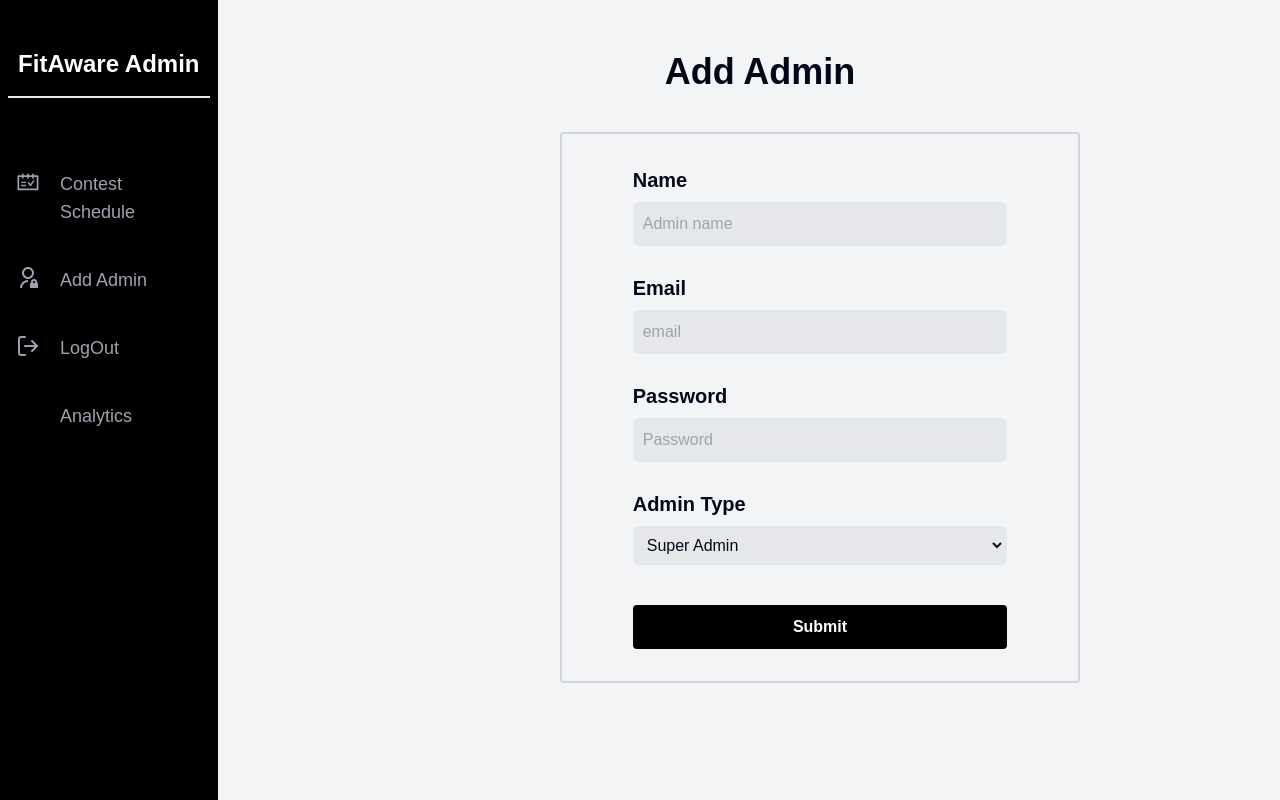
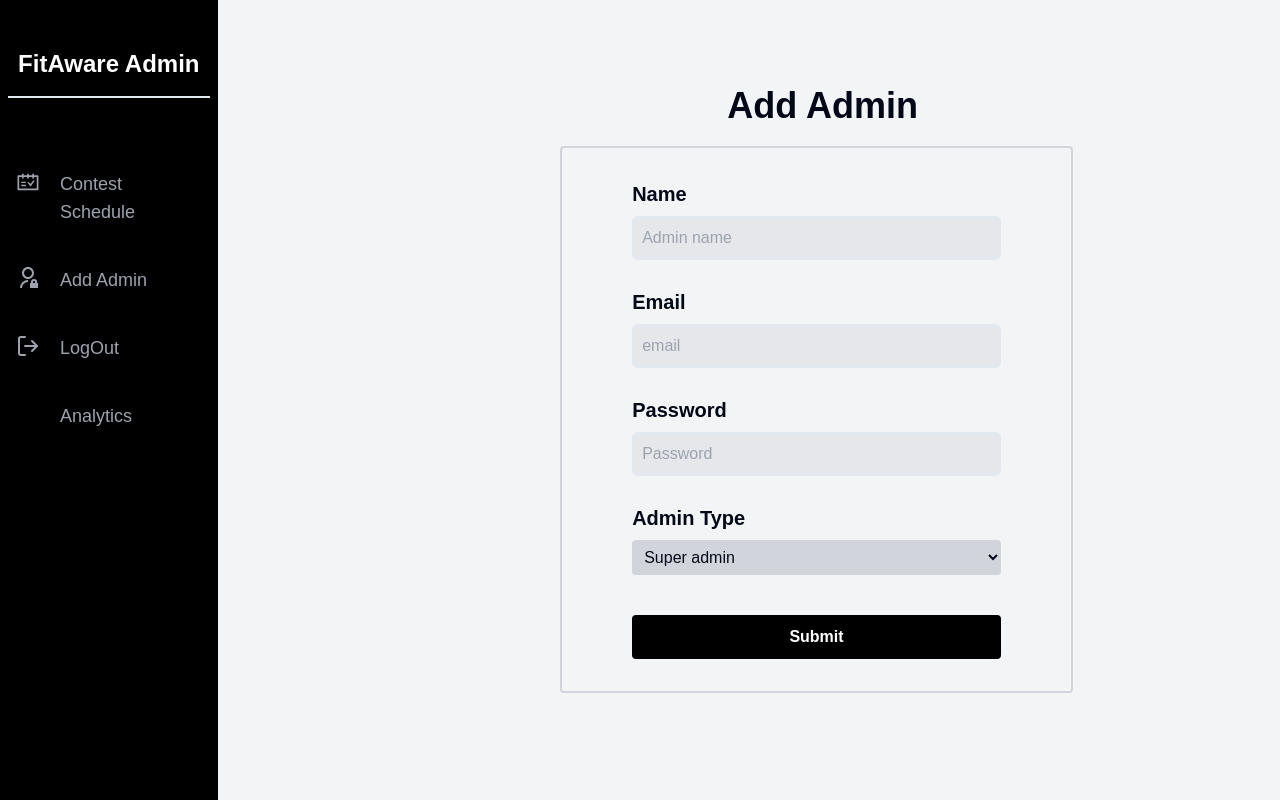
Before and after one commit to kesh-007/hackathon-client, a Next.js app: page /admin/alleve/events/login in a window 1280 px wide. Built offline with nearby package versions, Linux system fonts and the light colour scheme.

Commit message:
fix:add api in addadmin page

```diff
--- a/src/app/admin/alleve/events/login/page.tsx
+++ b/src/app/admin/alleve/events/login/page.tsx
@@ -1,10 +1,11 @@
 "use client";
 import React from "react";
 import { useState } from "react";
+import axios from 'axios';
 import Link from "next/link";
 import { AdminTypeSelection } from "./AdminTypeSelection";
 const page = () => {
-  const [data, setData] = useState({
+  const [dat, setData] = useState({
     name: "",
     email: "",
     password: "",
@@ -12,24 +13,47 @@ const page = () => {
   });
 
   const [suc, setSuc] = useState(false);
+  const [rec, setrec] = useState(false);
 
   const hassubmit = async (e) => {
     e.preventDefault();
-    setSuc(true);
-    setTimeout(() => {
-      setSuc(false);
-    }, 3000);
-    console.log(data);
+
+    const requiredFields = ['name', 'password', 'email', 'adminType'];
+    const hasEmptyField = requiredFields.some(field => !dat[field]);
+
+    if (hasEmptyField) {
+      setrec(true);
+
+      setTimeout(() => {
+        setrec(false);
+      }, 2500);
+      return;
+    }
+
+
+    const res = await axios.post("/admin/alleve/formdata/api-adadm", dat);
+    if (res.status == 200) {
+      setSuc(true);
+
+      setTimeout(() => {
+        setSuc(false);
+      }, 2500);
+        }
   };
 
 
   return (
+    <div>
+   <div>
 
+    <div className='flex justify-center '>{suc?<h1 className=' ml-[60%] text-center bg-black text-white p-3 text-2xl font-semibold rounded fixed top-0   sm:w-1/3 w-1/2 '>Submitted</h1>:<h1></h1>}</div>
+    <div className='flex justify-center '>{rec?<h1 className=' ml-[60%] text-center bg-black text-white p-3 text-2xl font-semibold rounded fixed top-0   sm:w-1/3 w-1/2 '>Enter all fields</h1>:<h1></h1>}</div>
+    </div>
 
+    <div  className="flex flex-col ml-60 w-[100%]">
 
-      <div className="flex flex-col ml-60 w-[100%]">
-         <h1 className="text-center text-4xl font-semibold mt-[5%]">Add Admin</h1>
-        <div className=" flex border-2 border-gray-300 rounded  mt-10 ml-80 justify-center w-[50%]  ">
+         <h1 className=" text-4xl font-semibold mt-[10%] ml-[57%]">Add Admin</h1>
+        <div className=" flex border-2 border-gray-300 rounded  mt-5 ml-80 justify-center w-[60%]  ">
 
           <form className="flex flex-col p-5 w-[85%]">
             <div className="m-3 mb-4 flex flex-col">
@@ -39,7 +63,7 @@ const page = () => {
                 placeholder="Admin name"
                 type="text"
                 onChange={(e) => {
-                  setData({ ...data, name: e.target.value });
+                  setData({ ...dat, name: e.target.value });
                 }}
               ></input>
             </div>
@@ -50,7 +74,7 @@ const page = () => {
                 placeholder="email"
                 type="email"
                 onChange={(e) => {
-                  setData({ ...data, email: e.target.value });
+                  setData({ ...dat, email: e.target.value });
                 }}
               ></input>
             </div>
@@ -61,21 +85,18 @@ const page = () => {
                 placeholder="Password"
                 type="password"
                 onChange={(e) => {
-                  setData({ ...data, password: e.target.value });
+                  setData({ ...dat, password: e.target.value });
                 }}
               ></input>
             </div>
             <div className="m-3 mb-4 flex flex-col">
               <label className="mb-2 text-xl font-semibold">Admin Type</label>
-              <select
-                className="border-2 bg-gray-200 rounded-md p-2"
-                placeholder="Admin Type"
-                onChange={(e) => {
-                  setData({ ...data, adminType: e.target.value });
-                }}
-              >
-                <option>Super Admin</option>
-                <option>Admin</option>
+              <select className='bg-gray-300 rounded p-2' onChange={(e) => {
+                  setData({ ...dat, adminType: e.target.value });
+
+                }} >
+                <option value="Superadmin">Super admin</option>
+                <option value="admin">admin</option>
               </select>
             </div>
             {/* <div className="m-3 mb-4 flex flex-col">
@@ -83,7 +104,7 @@ const page = () => {
                 <AdminTypeSelection/>
             </div> */}
             <div className="flex justify-center mt-3">
-              <button
+              <button type="submit"
                 onClick={hassubmit}
                 className="bg-black rounded text-white p-2 m-3 w-full border-2 border-black hover:bg-white hover:text-black font-semibold"
               >
@@ -93,7 +114,7 @@ const page = () => {
           </form>
         </div>
       </div>
-
+      </div>
   );
 };
 
--- /dev/null
+++ b/src/app/admin/alleve/formdata/api-adadm/route.ts
@@ -0,0 +1,15 @@
+import { NextRequest, NextResponse } from "next/server";
+
+
+const djson=[{msg:'hi'}]
+
+export async function GET(req:Request) {
+  return NextResponse.json(djson);
+}
+
+export async function POST(req:NextRequest){
+  const resdata=await req.json()
+  djson.push(resdata)
+  console.log(resdata)
+  return NextResponse.json(resdata);
+}
--- a/src/app/admin/alleve/page.tsx
+++ b/src/app/admin/alleve/page.tsx
@@ -64,19 +64,21 @@ export default function Page() {
          <div className="pt-5 flex flex-col justify-between">
             <Card className="flex flex-2 border-2 border-gray-300 rounded bg-grey-100">
               <LineChart
-                width={260}
+                width={300}
                 height={200}
                 series={[{ data: uData, label: "Users" }]}
                 xAxis={[{ scaleType: "point", data: xLabels }]}
               />
             </Card>
-            <div className="mt-2">
+            <div className="mt-2 ">
+
             <Calendar
                 mode="single"
                 selected={date}
                 onSelect={setDate}
-                className="rounded-md border-2 border-gray-300 pl-7"
+                className="rounded-md border-2 border-gray-300 pl-7 h-[100%]"
                 />
+
                 </div>
             </div>
 
```
